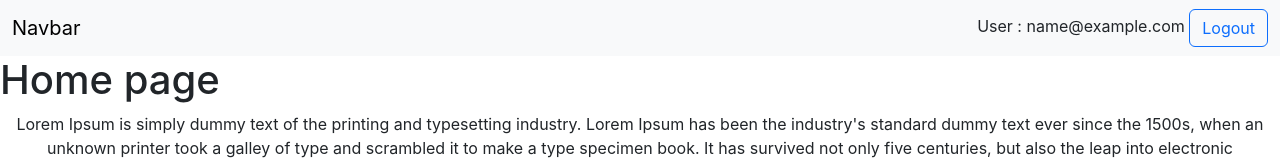
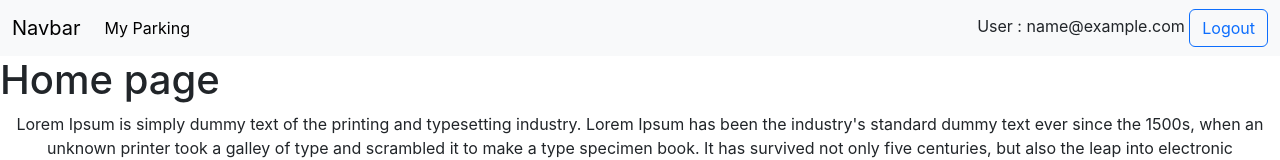
Before and after one commit to Gayan65/parkez, a React (Create React App) app in the folder frontend/: page / in a window 1280 px wide. Shown: the top 160 px of the page. Built offline with nearby package versions, Linux system fonts and the light colour scheme; no server answers; sample sign-in values are in the browser's storage.

Commit message:
my parking navigation add to the nav bar

```diff
--- a/frontend/src/App.js
+++ b/frontend/src/App.js
@@ -11,6 +11,7 @@ import NavBar from "./components/NavBar";
 import CreateBuildingPage from "./pages/admin/CreateBuildingPage";
 import BuildingDetails from "./pages/admin/BuildingDetails";
 import ParkingSelect from "./pages/ParkingSelect";
+import MyParking from "./pages/MyParking";
 
 function App() {
     //user object
@@ -56,6 +57,11 @@ function App() {
                             user ? <ParkingSelect /> : <Navigate to={"/"} />
                         }
                     />
+
+                    <Route
+                        path="/my-parking"
+                        element={user ? <MyParking /> : <Navigate to={"/"} />}
+                    />
                 </Routes>
             </BrowserRouter>
         </div>
--- a/frontend/src/components/NavBar.js
+++ b/frontend/src/components/NavBar.js
@@ -34,8 +34,21 @@ const NavBar = () => {
                     <ul className="navbar-nav">
                         <li className="nav-item">
                             {user && user.admin && (
-                <Link className="nav-link active" to={"/create"}>
+                                <Link
+                                    className="nav-link active"
+                                    to={"/create"}
+                                >
                                     Parking Management
+                                </Link>
+                            )}
+                        </li>
+                        <li className="nav-item">
+                            {user && (
+                                <Link
+                                    className="nav-link active"
+                                    to={"/my-parking"}
+                                >
+                                    My Parking
                                 </Link>
                             )}
                         </li>
@@ -46,10 +59,16 @@ const NavBar = () => {
                     {!user && (
                         <div>
                             {" "}
-              <Link className="btn btn-outline-primary me-1" to={"/login"}>
+                            <Link
+                                className="btn btn-outline-primary me-1"
+                                to={"/login"}
+                            >
                                 Login
                             </Link>
-              <Link className="btn btn-outline-primary me-1" to={"/signup"}>
+                            <Link
+                                className="btn btn-outline-primary me-1"
+                                to={"/signup"}
+                            >
                                 Sign up
                             </Link>
                         </div>
@@ -57,7 +76,10 @@ const NavBar = () => {
                     {user && (
                         <div>
                             <span>User : {user.email}</span>{" "}
-              <button className="btn btn-outline-primary" onClick={handelClick}>
+                            <button
+                                className="btn btn-outline-primary"
+                                onClick={handelClick}
+                            >
                                 Logout
                             </button>
                         </div>
--- a/frontend/src/components/PendingRequest.js
+++ b/frontend/src/components/PendingRequest.js
@@ -45,13 +45,17 @@ const PendingRequest = () => {
         });
 
         //patch request for the park lot (user, status change) here... (call by the parkingLot_id) - WHEN APPROVING OR DECLINING A PARKING LOT IT BECOMES ASSIGNED OR ACTIVE
-    const parkLotUpdateResponse = await fetch(`/api/park/${parkingLot_id}`, {
+        // eslint-disable-next-line
+        const parkLotUpdateResponse = await fetch(
+            `/api/park/${parkingLot_id}`,
+            {
                 method: "PATCH",
                 headers: {
                     "Content-Type": "application/json",
                 },
                 body: JSON.stringify({ status: newParkingStatus, user }),
-    });
+            }
+        );
 
         if (response.ok) {
             fetchAllParkingRequests(); // Re-fetch after status change
@@ -61,7 +65,9 @@ const PendingRequest = () => {
         <div className="container">
             {parkingRequests &&
                 parkingRequests
-          .filter((parkingRequest) => parkingRequest.status === "initiate") //added to filter according to the status of the parking request
+                    .filter(
+                        (parkingRequest) => parkingRequest.status === "initiate"
+                    ) //added to filter according to the status of the parking request
                     .map((parkingRequest) => (
                         <ParkingRequestDetail
                             key={parkingRequest._id}
--- /dev/null
+++ b/frontend/src/pages/MyParking.js
@@ -0,0 +1,7 @@
+import React from "react";
+
+const MyParking = () => {
+    return <div>My parking page</div>;
+};
+
+export default MyParking;
```
Lines whose indentation alone changed are shown as unchanged.
